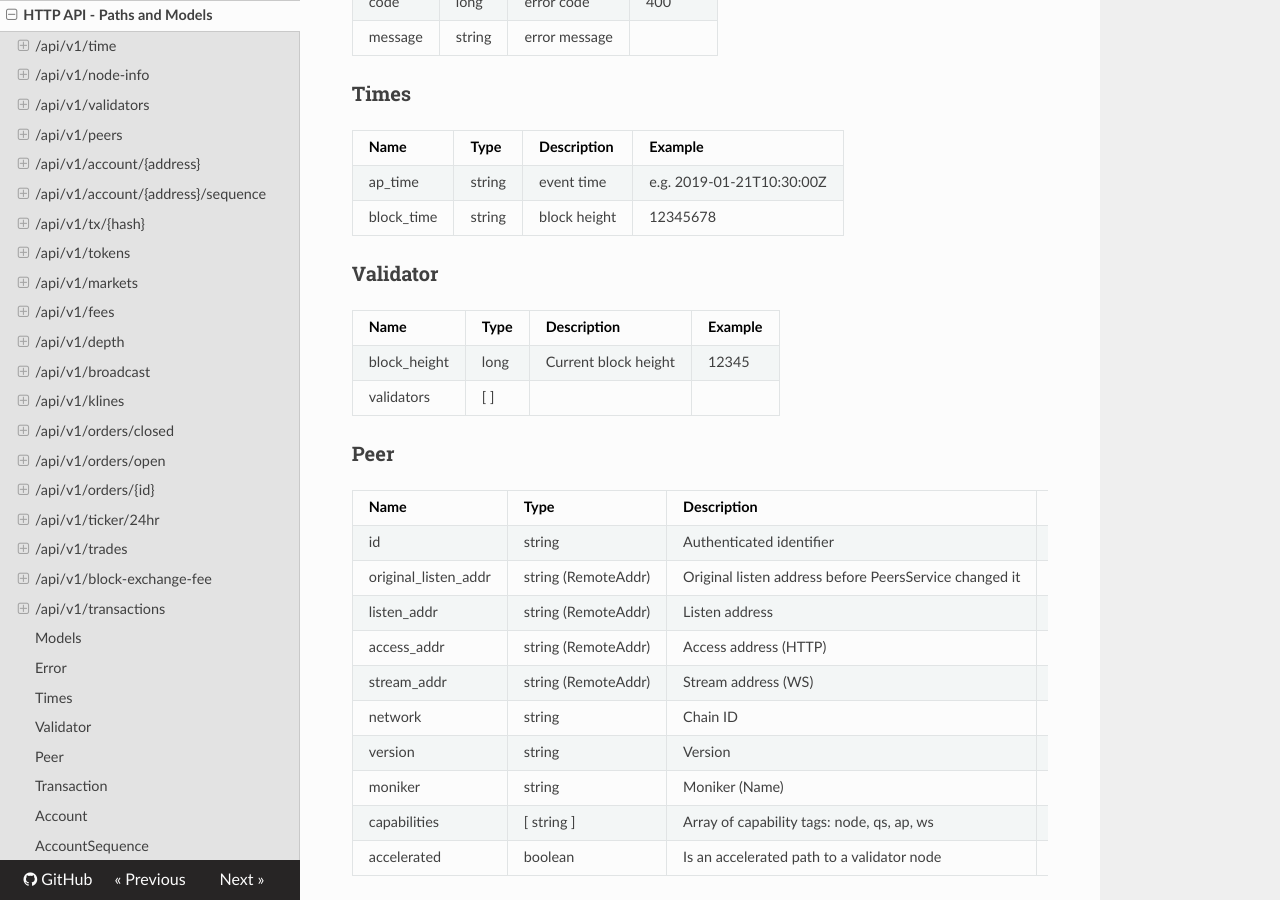
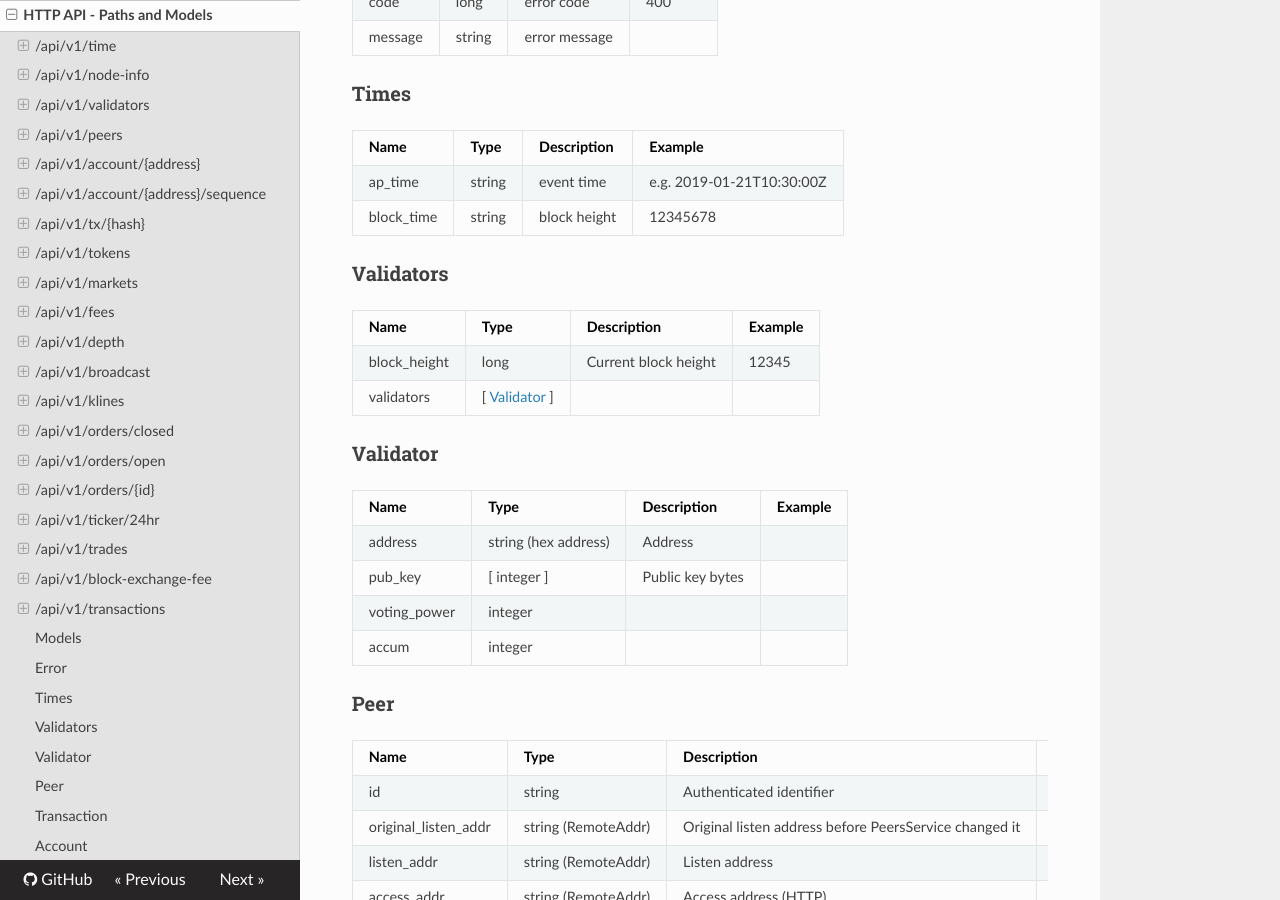
Before and after one commit to yash-sharma1/docs-site, an MkDocs documentation site: the page built from docs/api-reference/dex-api/paths.md, in a window 1280 px wide and 900 px high, scrolled down 17526 px. Built offline with MkDocs 1.6.1, drawn with Linux system fonts in a browser that asks for light colours; nearby versions of some CDN libraries.

Commit message:
[R4R]Fix examples (#84)
* fix command for testnet

* fix command for http

* add tool

* edit files

* edit files

* edit files

```diff
--- a/docs/api-reference/dex-api/paths.md
+++ b/docs/api-reference/dex-api/paths.md
@@ -73,7 +73,7 @@ The Binance Chain HTTP API provides access to a Binance Chain node deployment an
 
 | Code | Description | Schema |
 | ---- | ----------- | ------ |
-| 200 | Success | [ [Validator](#validator) ] |
+| 200 | Success | [ [Validators](#validators) ] |
 | 400 | Bad Request | [Error](#error) |
 | 404 | Not Found |  |
 | default | Generic error response | [Error](#error) |
@@ -683,12 +683,21 @@ If the time window is larger than limits, only the first n klines will return. I
 | ap_time | string | event time | e.g. 2019-01-21T10:30:00Z |
 | block_time | string | block height | 12345678 |
 
+### Validators
+
+| Name | Type | Description | Example |
+| ---- | ---- | ----------- | ------- |
+| block_height | long | Current block height | 12345 |
+| validators | [ [Validator](#validator) ] |  |  |
+
 ### Validator
 
 | Name | Type | Description | Example |
 | ---- | ---- | ----------- | ------- |
-| block_height | long | Current block height | 12345 |
-| validators | [  ] |  |  |
+| address | string (hex address) | Address |  |
+| pub_key | [ integer ] | Public key bytes |  |
+| voting_power | integer |  |  |
+| accum | integer |  |  |
 
 ### Peer
 
```
Also changed, not shown: docs/fullnode.md (+5 -3 lines), docs/governance.md (+3 -0 lines), docs/transfer.md (+7 -3 lines), swagger.yml (+13 -4 lines).
